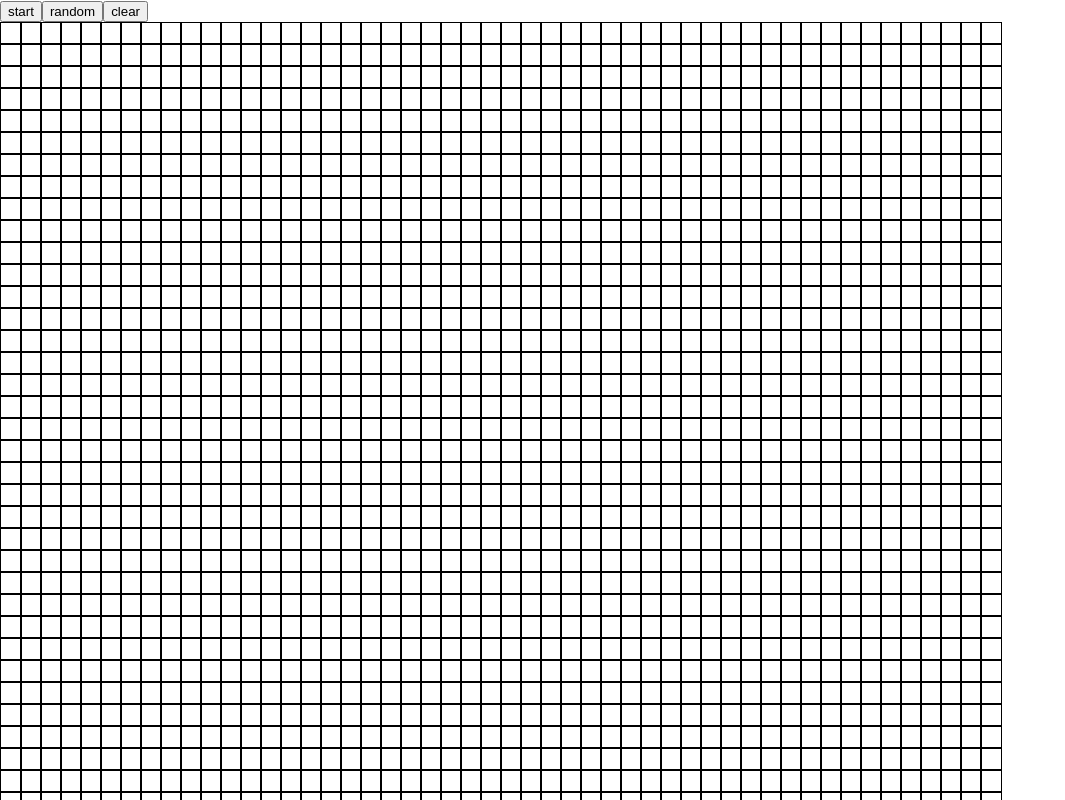
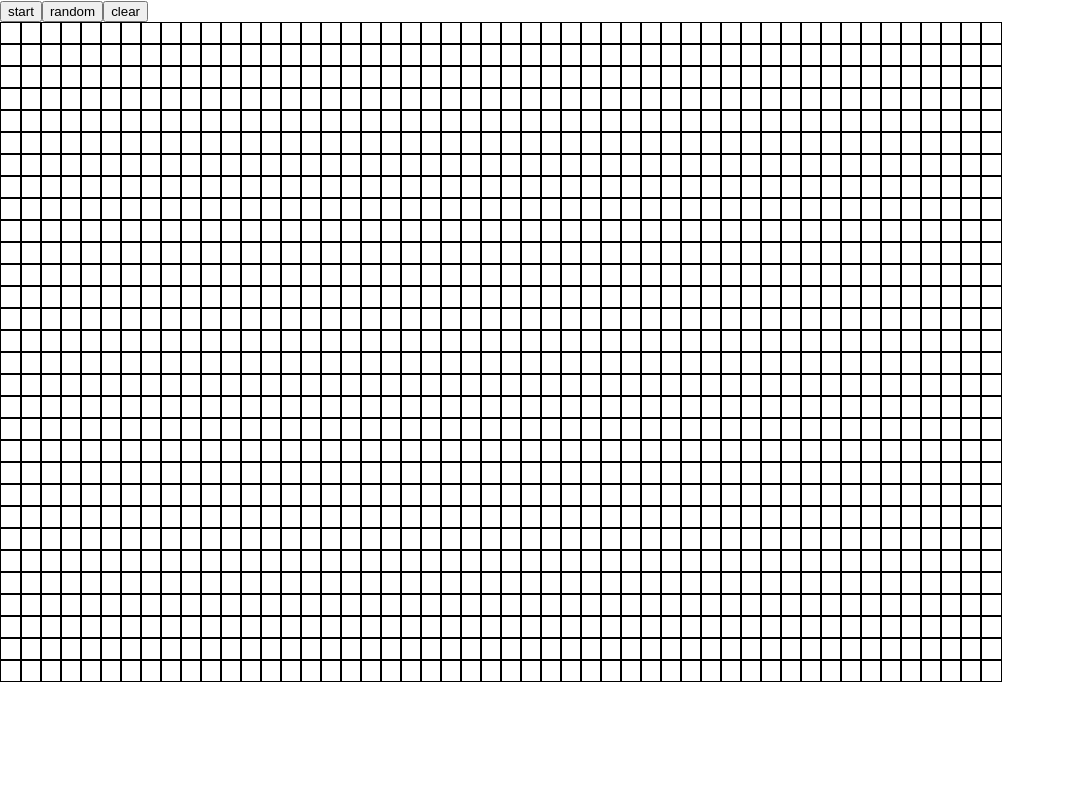
Before and after one commit to HeyClos/cellular-automata-game, a React (Create React App) app: page / in a window 1280 px wide. Shown: the top 800 px of the page, without its empty margins (0-1065 px from the left). Built offline with nearby package versions, Linux system fonts and the light colour scheme.

Commit message:
switched rows back to 30 in new deployment

```diff
--- a/src/App.js
+++ b/src/App.js
@@ -1,7 +1,7 @@
 import React, { useState, useCallback, useRef } from "react";
 import produce from "immer";
 
-const numRows = 50;
+const numRows = 30;
 const numCols = 50;
 
 const operations = [
```
